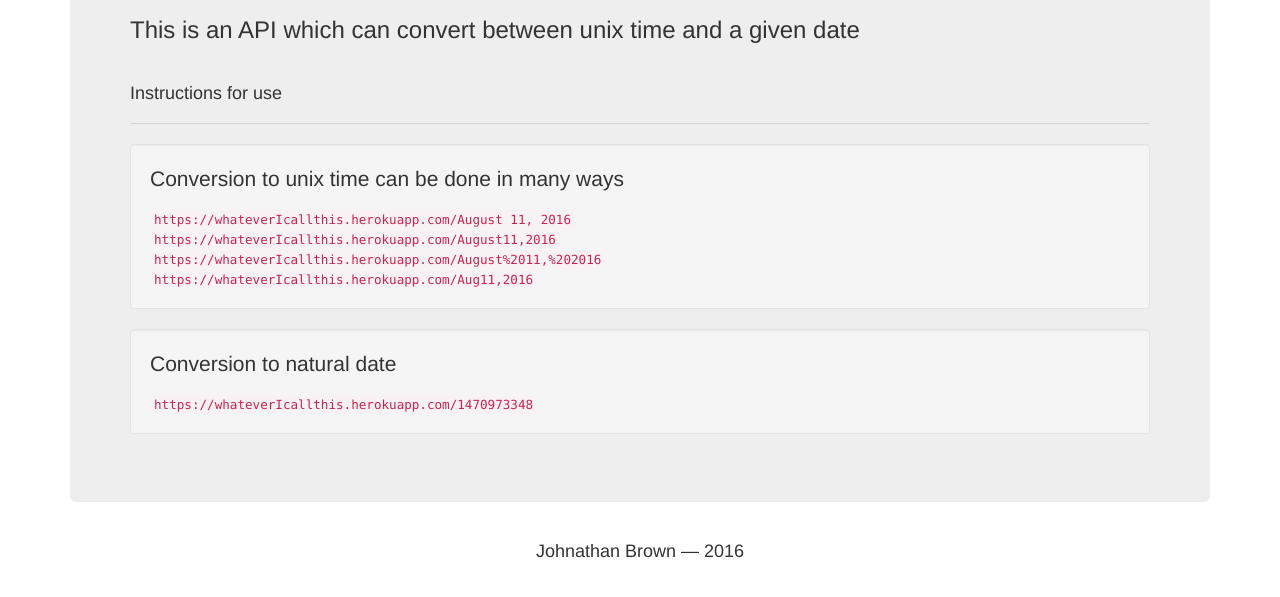
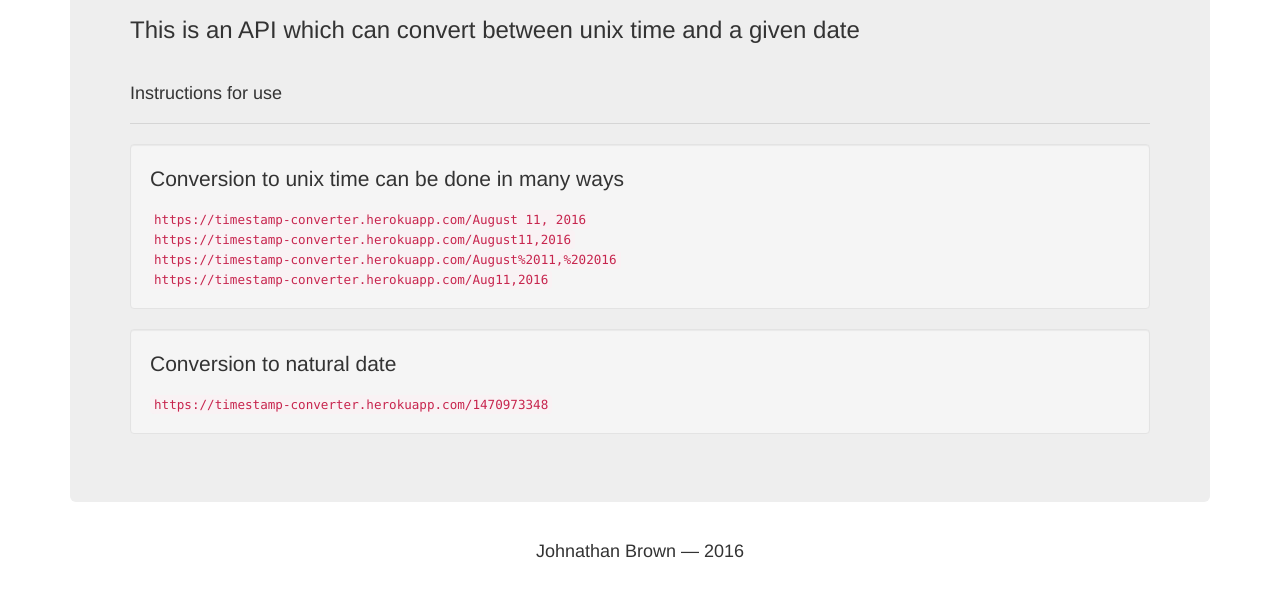
Before and after one commit to Legend28469/timestamp-microservice, a website: page index.html in a window 1280 px wide. Shown: the part 161-758 px from the top of the page. Drawn offline with nearby package versions, Linux system fonts and the light colour scheme.

Commit message:
Added README and updated Heroku links

```diff
--- a/index.html
+++ b/index.html
@@ -17,15 +17,15 @@
             <hr />
             <div class="well">
                 <p>Conversion to unix time can be done in many ways</p>
-                <code>https://whateverIcallthis.herokuapp.com/August 11, 2016</code><br />
-                <code>https://whateverIcallthis.herokuapp.com/August11,2016</code><br />
-                <code>https://whateverIcallthis.herokuapp.com/August%2011,%202016</code><br />
-                <code>https://whateverIcallthis.herokuapp.com/Aug11,2016</code>
+                <code>https://timestamp-converter.herokuapp.com/August 11, 2016</code><br />
+                <code>https://timestamp-converter.herokuapp.com/August11,2016</code><br />
+                <code>https://timestamp-converter.herokuapp.com/August%2011,%202016</code><br />
+                <code>https://timestamp-converter.herokuapp.com/Aug11,2016</code>
             </div>
 
             <div class="well">
                 <p>Conversion to natural date</p>
-                <code class="current">https://whateverIcallthis.herokuapp.com/1470973348</code>
+                <code class="current">https://timestamp-converter.herokuapp.com/1470973348</code>
             </div>
         </div>
     </div>
```
Also changed, not shown: README.md (added).
